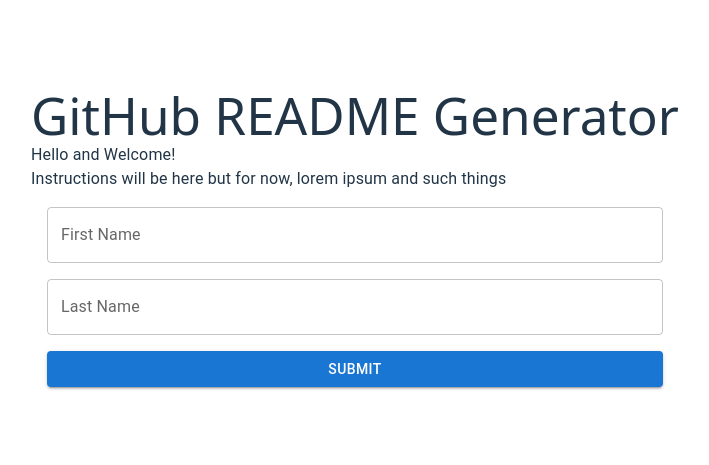
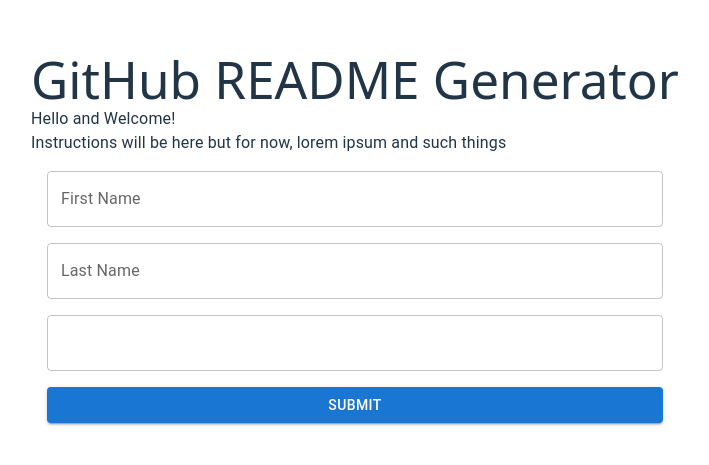
Before and after one commit to gmcclarin/github-readme-generator, a React (Vite) app: page / in a window 1280 px wide. Shown: the part 155-620 px from the top of the page, without its empty margins (1-710 px from the left). Built offline with nearby package versions, Linux system fonts and the light colour scheme.

Commit message:
use new schema. add bio field

```diff
--- a/src/components/ReadMeForm.tsx
+++ b/src/components/ReadMeForm.tsx
@@ -1,20 +1,14 @@
 import {  useForm, type SubmitHandler } from "react-hook-form";
 import { TextField, Button, Box } from "@mui/material";
-
-interface IFormInput {
-  firstName: string;
-  lastName: string;
-  age: number;
-}
-
+import {  type ReadMeFormValues } from "../schemas/readMeSchema";
 export default function ReadMeForm() {
   const {
     register,
     handleSubmit,
     formState: { errors },
-  } = useForm<IFormInput>();
+  } = useForm<ReadMeFormValues>();
 
-  const onSubmit: SubmitHandler<IFormInput> = (data) => console.log(data);
+  const onSubmit: SubmitHandler<ReadMeFormValues> = (data) => console.log(data);
 
   return (
     <Box
@@ -30,7 +24,8 @@
         error={!!errors.lastName}
         helperText={errors.lastName?.message}
       />
-
+      <TextField
+      {...register("bio")}/>
       <Button type="submit" variant="contained">
         Submit
       </Button>
```
